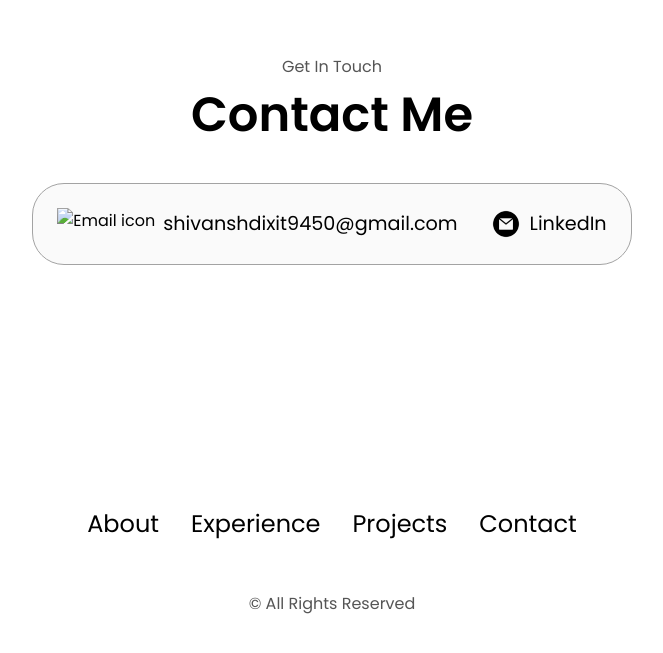
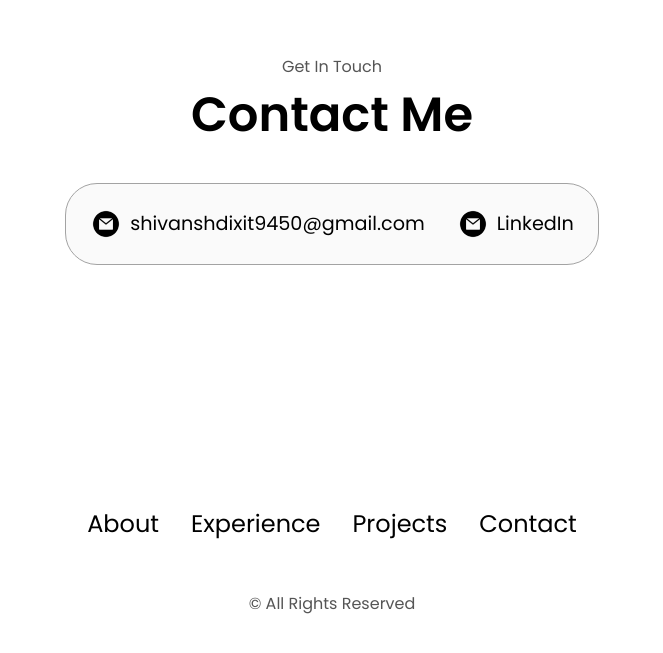
Before and after one commit to Elfinxd/Portfolio, a plain HTML site: page index.html in a window 1280 px wide. Shown: the part 3393-4046 px from the top of the page, without its empty margins (308-971 px from the left). Drawn offline with Linux system fonts and the light colour scheme; files whose address does not match are found by name.

Commit message:
Update index.html

```diff
--- a/index.html
+++ b/index.html
@@ -342,7 +342,7 @@
       <div class="contact-info-upper-container">
         <div class="contact-info-container">
           <img
-            src="/assets/email.png"
+            src="email.png"
             class="icon contact-icon"
             alt="Email icon"
           />
```
